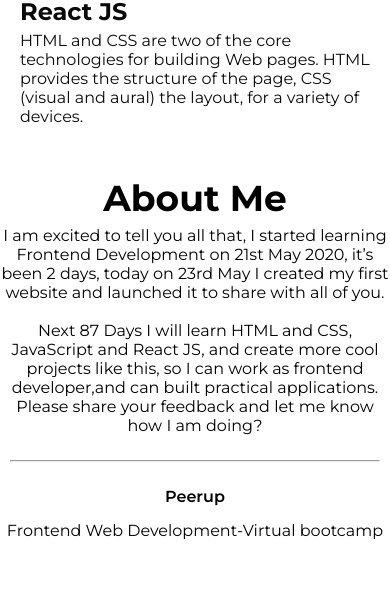
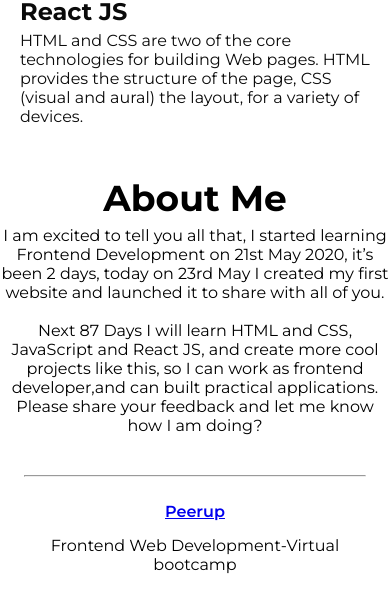
Before and after one commit to DishaBawane/challenge-1, a plain HTML site: page index.html in a window 390 px wide. Shown: the part 1409-1998 px from the top of the page. Before the commit the page ends 1949 px from the top, so only its background shows below. Drawn offline with Linux system fonts and the light colour scheme.

Commit message:
fifth  commit

```diff
--- a/index.html
+++ b/index.html
@@ -79,7 +79,7 @@
         <div class="container">
             <hr style="width:95%;margin:25px auto">
             <div class="footer content">
-                <p class="footer-label">Peerup</p>
+                <p class="footer-label"><a href="https://peerup.online/">Peerup</a></p>
                 <p>Frontend Web Development-Virtual bootcamp</p>
             </div>
         </div>
--- a/mobile.css
+++ b/mobile.css
@@ -30,9 +30,11 @@ header{
     width:100%;
 }
 
-/*.about-content{
+.about-content{
 
-    width:100%;
+    padding:15px;
 
-
-}*/
+}
+footer{
+    padding: 15px;
+}
```
